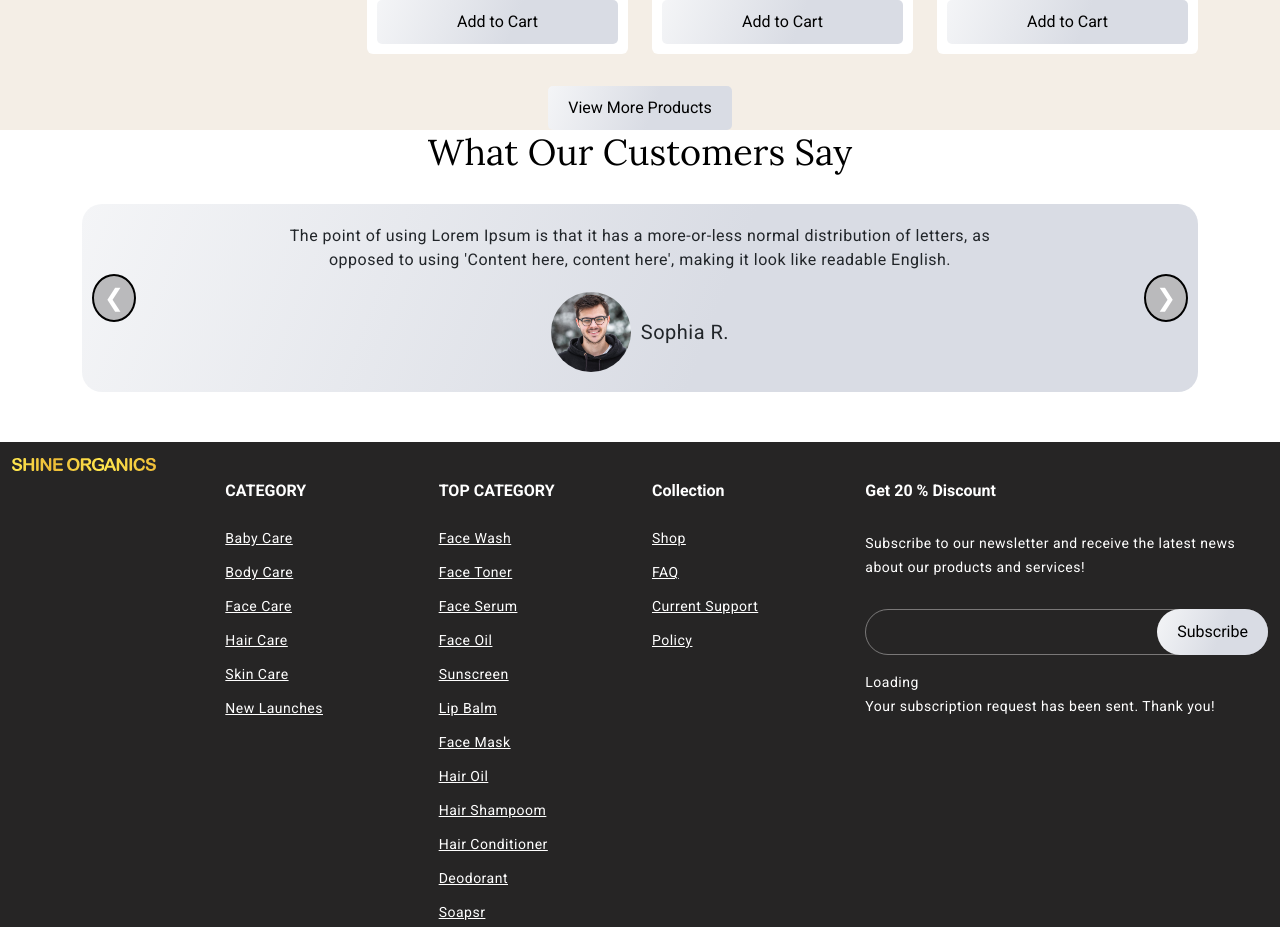
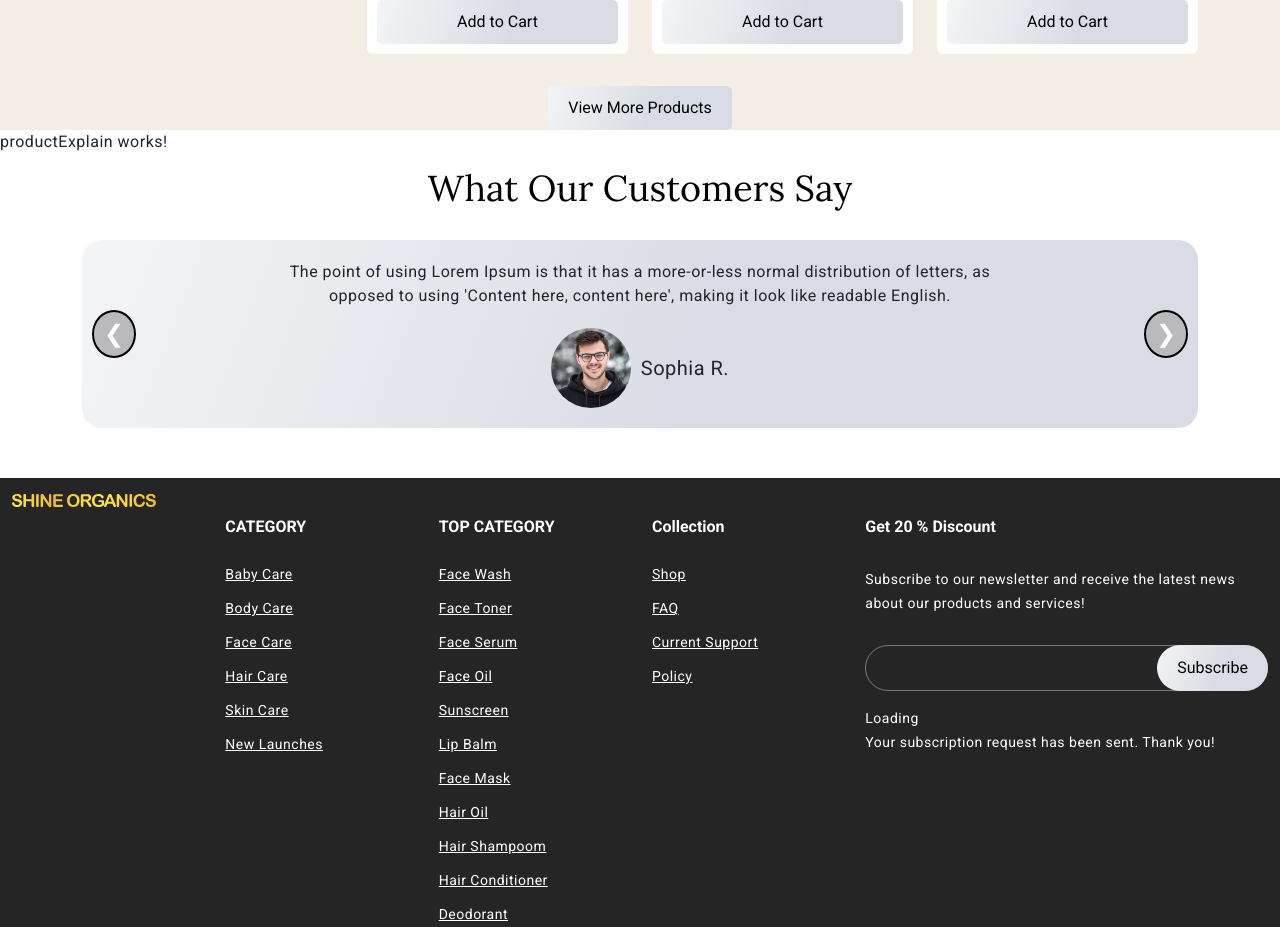
Before and after one commit to Thikse-Software-solution/KPM-E-commerce, an Angular app: page /shine/shinehome in a window 1280 px wide. Shown: the part 1760-2687 px from the top of the page. Built offline with nearby package versions, Linux system fonts and the light colour scheme; a small style sheet from the web is missing.

Commit message:
Shine home

```diff
--- a/src/app/app.module.ts
+++ b/src/app/app.module.ts
@@ -47,6 +47,7 @@ import { ShineHomeComponent } from './shine/shine-home/shine-home.component';
 import { ShineproductsComponent } from './shine/shineproducts/shineproducts.component';
 import { PickProductComponent } from './shine/pick-product/pick-product.component';
 import { ShineFooterComponent } from './shine/shine-footer/shine-footer.component';
+import { ProductExplainComponent } from './shine/productExplain/productExplain.component';
 
 
 
@@ -93,7 +94,8 @@ declarations: [
     ShineHomeComponent,
     ShineproductsComponent,
     PickProductComponent,
-    ShineFooterComponent
+    ShineFooterComponent,
+    ProductExplainComponent
    ],
   imports: [
     BrowserModule,
--- /dev/null
+++ b/src/app/shine/productExplain/productExplain.component.html
@@ -0,0 +1,3 @@
+<p>
+  productExplain works!
+</p>
--- /dev/null
+++ b/src/app/shine/productExplain/productExplain.component.ts
@@ -0,0 +1,15 @@
+import { Component, OnInit } from '@angular/core';
+
+@Component({
+  selector: 'app-productExplain',
+  templateUrl: './productExplain.component.html',
+  styleUrls: ['./productExplain.component.css']
+})
+export class ProductExplainComponent implements OnInit {
+
+  constructor() { }
+
+  ngOnInit() {
+  }
+
+}
--- a/src/app/shine/shine-home/shine-home.component.html
+++ b/src/app/shine/shine-home/shine-home.component.html
@@ -26,6 +26,7 @@
 </section>
 <section>
   <app-pick-product> </app-pick-product>
-<app-customer></app-customer>
+  <app-productExplain> </app-productExplain>
+  <app-customer> </app-customer>
 <app-shine-footer></app-shine-footer>
 </section>
```
Also changed, not shown: src/app/shine/productExplain/productExplain.component.css (added), 1 other file (tests, documents, lock files or other folders).
